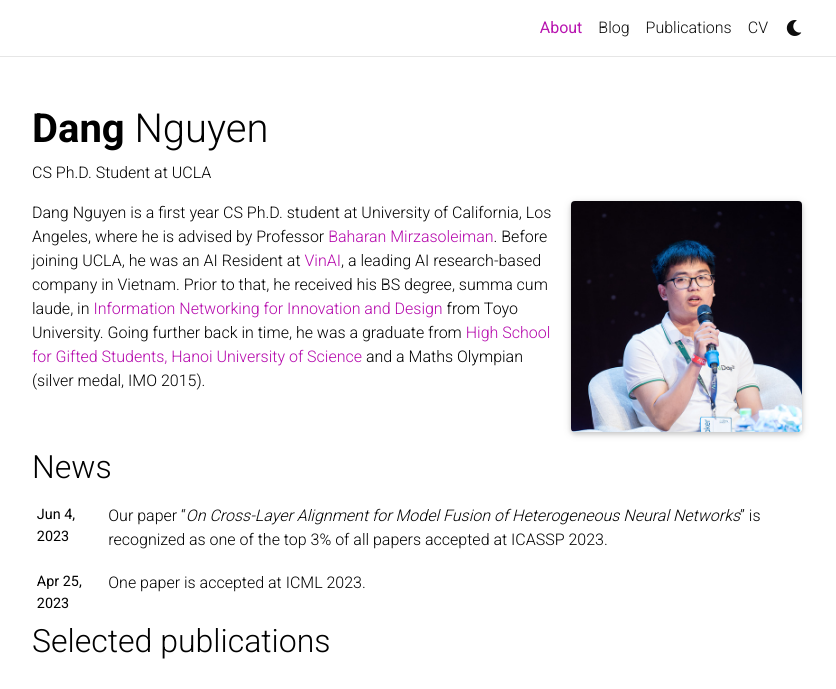
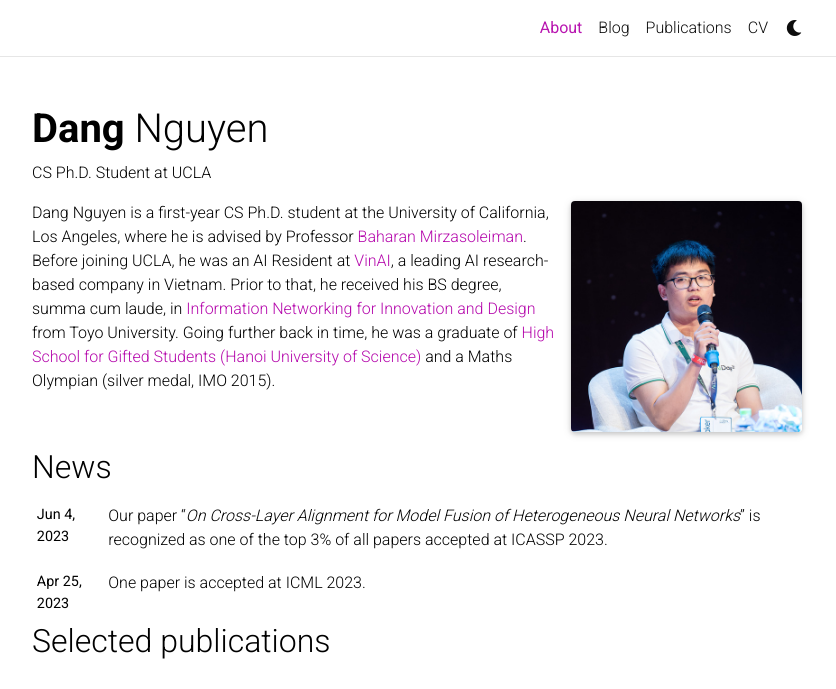
Before and after one commit to hsgser/hsgser.github.io, a Jekyll site: the page built from _pages/about.md, in a window 1280 px wide and 978 px high, cut to the strip 0-689 px from the top of the window. Shown: the whole strip, without its empty margins (223-1059 px from the left). Built offline with Jekyll 4.4.1, drawn with Linux system fonts in a browser that asks for light colours; full-size pictures stand in for the smaller copies a plugin makes; comment, search, counter and statistics services are not loaded; a style sheet for code colours, icons or effects is not loaded.

Commit message:
Update bio

```diff
--- a/_pages/about.md
+++ b/_pages/about.md
@@ -18,4 +18,4 @@ selected_papers: true # includes a list of papers marked as "selected={true}"
 social: true  # includes social icons at the bottom of the page
 ---
 
-Dang Nguyen is a first year CS Ph.D. student at University of California, Los Angeles, where he is advised by Professor <a href="https://baharanm.github.io/">Baharan Mirzasoleiman</a>. Before joining UCLA, he was an AI Resident at <a href="https://www.vinai.io/">VinAI</a>, a leading AI research-based company in Vietnam. Prior to that, he received his BS degree, summa cum laude, in <a href="https://www.toyo.ac.jp/en/academics/faculty/iniad/">Information Networking for Innovation and Design</a> from Toyo University. Going further back in time, he was a graduate from <a href="https://en.wikipedia.org/wiki/High_School_for_Gifted_Students,_Hanoi_University_of_Science">High School for Gifted Students, Hanoi University of Science</a> and a Maths Olympian (silver medal, IMO 2015).
+Dang Nguyen is a first-year CS Ph.D. student at the University of California, Los Angeles, where he is advised by Professor <a href="https://baharanm.github.io/">Baharan Mirzasoleiman</a>. Before joining UCLA, he was an AI Resident at <a href="https://www.vinai.io/">VinAI</a>, a leading AI research-based company in Vietnam. Prior to that, he received his BS degree, summa cum laude, in <a href="https://www.toyo.ac.jp/en/academics/faculty/iniad/">Information Networking for Innovation and Design</a> from Toyo University. Going further back in time, he was a graduate of <a href="https://en.wikipedia.org/wiki/High_School_for_Gifted_Students,_Hanoi_University_of_Science">High School for Gifted Students (Hanoi University of Science)</a> and a Maths Olympian (silver medal, IMO 2015).
```
